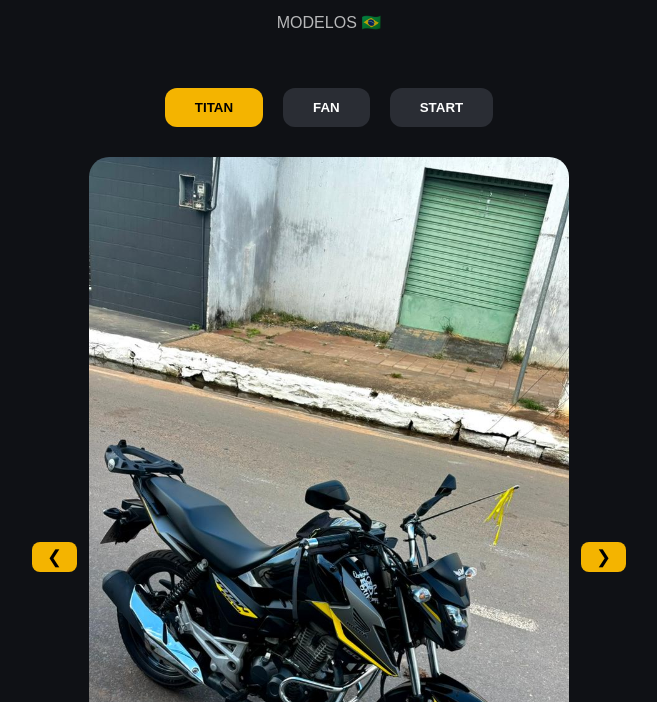
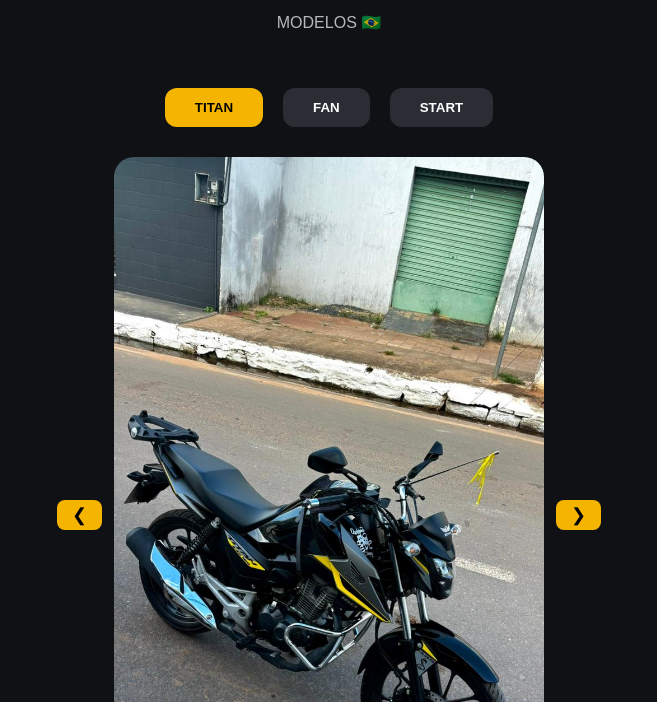
Before and after one commit to qwcL/eqp-luz, a plain HTML site: page index.html in a window 1280 px wide. Shown: the part 98-800 px from the top of the page, without its empty margins (311-968 px from the left). Drawn offline with Linux system fonts and the light colour scheme.

Commit message:
Adjust image width and max-width in content class

```diff
--- a/style.css
+++ b/style.css
@@ -51,8 +51,8 @@ header p {
 }
 
 .content img {
-  width: 92%;
-  max-width: 480px;
+  width: 88%;
+  max-width: 430px;
   border-radius: 20px;
 }
 .carousel {
```
